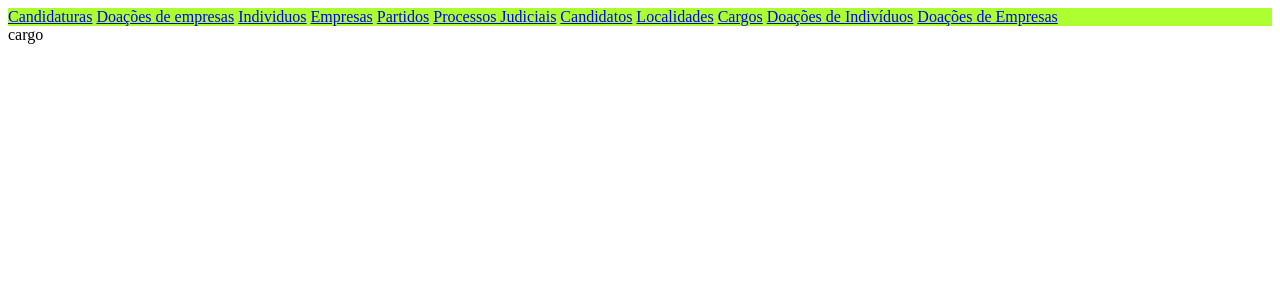
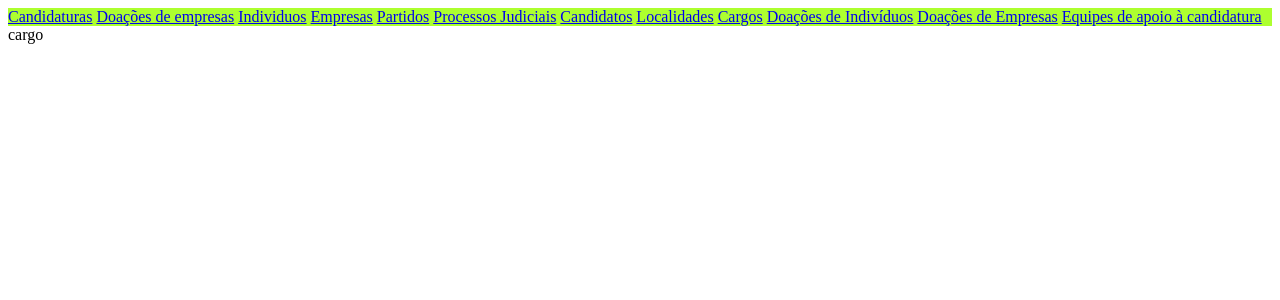
Before and after one commit to holondo/Sistema-Eleitoral, a Flask app: page /cargo in a window 1280 px wide. Shown: the top 300 px of the page. Run offline with Flask 2, Linux system fonts and the light colour scheme; data that the repository does not hold is empty; some libraries are stand-ins or nearby versions.

Commit message:
seila to loco

```diff
--- a/prototipo/app.py
+++ b/prototipo/app.py
@@ -84,10 +84,21 @@ def doacao_pj():
     headers, rows = getTable('select dpj.CNPJ, dpj.cod_candidatura, ij.nome, dpj.valor from doacao_pj dpj natural join individuo_juridico ij')
     return render_template("table_relation.html", tablename="doacao_pj", tableHeaders=headers, tableData=rows)
 
-@app.route('/candidatura')
+@app.route('/candidatura/')
 def candidatura():
-    headers, rows = getTable('select c.cod_candidatura, i.nome, i.cpf, c.nome_cargo, c.localidade, c.ano from candidatura c join individuo i on i.cpf = c.cpf_candidato')
-    return render_template("table_entity.html", tablename="candidatura", tableHeaders=headers, tableData=rows)
+    orderBy = request.args.get('orderBy', default='ano', type=str)
+    headers, rows = getTable('select c.cod_candidatura, i.nome, i.cpf, c.nome_cargo, c.localidade, c.ano from candidatura c join individuo i on i.cpf = c.cpf_candidato order by %s'%orderBy)
+    return render_template("candidatura.html", tablename="candidatura", tableHeaders=headers, tableData=rows)
+
+@app.route('/participante_equipe_apoio')
+def equipe_apoio():
+    headers, rows = getTable('select cod_candidatura, count(cpf) as Numero_Participantes from participante_equipe_apoio group by cod_candidatura')
+    return render_template("equipes.html", tableHeaders=headers, tableData=rows)
+
+@app.route('/participante_equipe_apoio/<candidatura>')
+def participante_equipe_apoio(candidatura):
+    headers, rows = getTable('select cod_participante, cod_candidatura, i.nome, ano from participante_equipe_apoio natural join individuo i where cod_candidatura = %s'%candidatura)
+    return render_template("table_entity.html", tablename= 'participante_equipe_apoio', tableHeaders=headers, tableData=rows)
 
 @app.route('/delete/<tablename>/<id>/')
 def delete_entity(tablename, id):
@@ -97,7 +108,7 @@ def delete_entity(tablename, id):
     # except psycopg2.Error as e:
     #     return render_template('index.html', message= "Resolva as pendencias deste registro antes de o deletar")
 
-    return redirect(url_for(tablename))
+    return redirect(request.referrer)
 
 @app.route('/doacao_pj/<CNPJ>/<candidatura>')
 def excluir_doacao_pj(CNPJ, candidatura):
--- a/prototipo/templates/index.html
+++ b/prototipo/templates/index.html
@@ -19,6 +19,7 @@
         <a href="/cargo">Cargos</a>
         <a href="/doacao_pf">Doações de Indivíduos</a>
         <a href="/doacao_pj">Doações de Empresas</a>
+        <a href="/participante_equipe_apoio">Equipes de apoio à candidatura</a>
 
     </div>
 
```
Also changed, not shown: prototipo/templates/candidatura.html (added, +22 -0 lines), prototipo/templates/equipes.html (added, +21 -0 lines), prototipo/templates/message.html (deleted).
